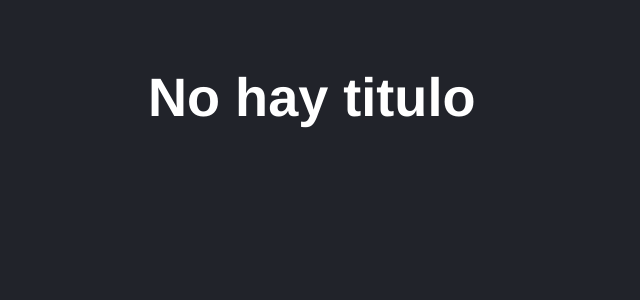
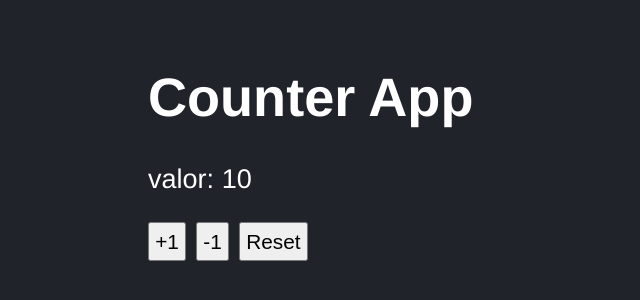
Before and after one commit to ForeverMikk/react-vite, a React (Vite) app: page / in a window 1280 px wide. Shown: the part 118-418 px from the top of the page, without its empty margins (0-640 px from the left). Built offline with nearby package versions, Linux system fonts and the light colour scheme.

Commit message:
creando mi primer componente con estado en react

```diff
--- /dev/null
+++ b/src/CounterApp.jsx
@@ -0,0 +1,37 @@
+import PropTypes, { string } from 'prop-types';
+import { useState } from 'react';
+
+const CounterApp = ({value}) => {
+    const [counter, setCounter] = useState(value);
+
+    const handleAdd = () => {
+        setCounter(counter + 1);
+    }
+    const handleSubstract = () => {
+        setCounter(counter - 1);
+    }
+    const handleReset = () => {
+        setCounter(value);
+    }
+
+    return (
+        <>
+            <h1>Counter App</h1>
+            <p>valor: { counter }</p>
+            <button onClick={ handleAdd }>+1</button>
+            <button onClick={ handleSubstract }>-1</button>
+            <button onClick={ handleReset }>Reset</button>
+        </>
+    )
+}
+
+// Aqui declaramos los tipos de las props y si son requereidos
+CounterApp.propTypes = {
+    value: PropTypes.number.isRequired
+}
+
+CounterApp.defaultProps = {
+    value: 1
+}
+
+export default CounterApp;
--- a/src/FirstApp.jsx
+++ /dev/null
@@ -1,25 +0,0 @@
-import PropTypes, { string } from 'prop-types';
-
-const App = ({title, subttitle}) => {
-
-    return (
-        // Pasando props a traves de un componente
-        <>
-            <h1>{title}</h1>
-            <p>{subttitle}</p>
-        </>
-    )
-}
-
-// Aqui declaramos los tipos de las props y si son requereidos
-App.propTypes = {
-    title: PropTypes.string.isRequired,
-    subtitle: PropTypes.number
-}
-
-App.defaultProps = {
-    title: "No hay titulo",
-    subtitle: 133
-}
-
-export default App;
--- a/src/index.css
+++ b/src/index.css
@@ -5,3 +5,9 @@ html, body {
     font-size: 1.3rem;
     padding: 70px;
 }
+
+button {
+    padding: 0.25rem;
+    font-size: 1rem;
+    margin-right: 10px;
+}
--- a/src/main.jsx
+++ b/src/main.jsx
@@ -1,11 +1,11 @@
 import React from 'react';
 import ReactDOM from 'react-dom/client';
-import App from './FirstApp';
+import CounterApp from './CounterApp';
 import './index.css';
 
 
 ReactDOM.createRoot(document.getElementById('root')).render(
     <React.StrictMode>
-        <App />
+        <CounterApp value={10}/>
     </React.StrictMode>
 )
```
